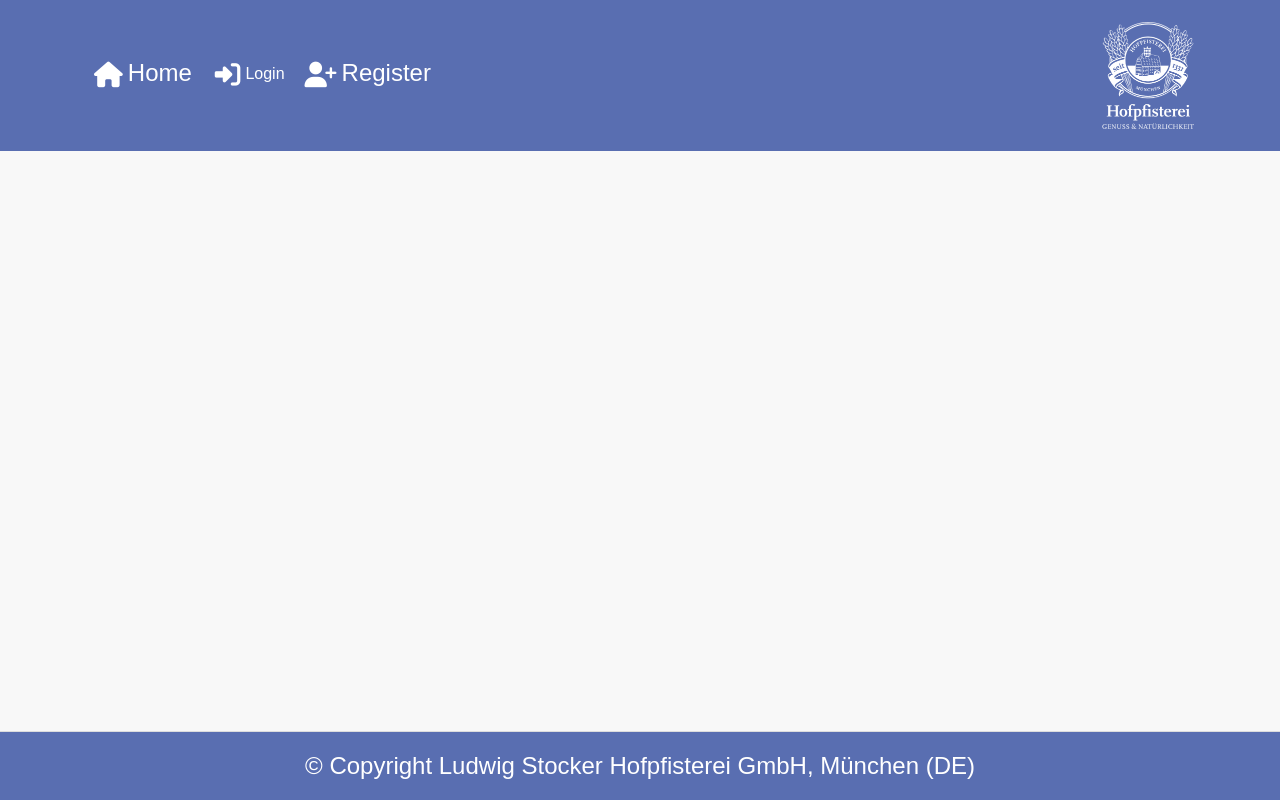
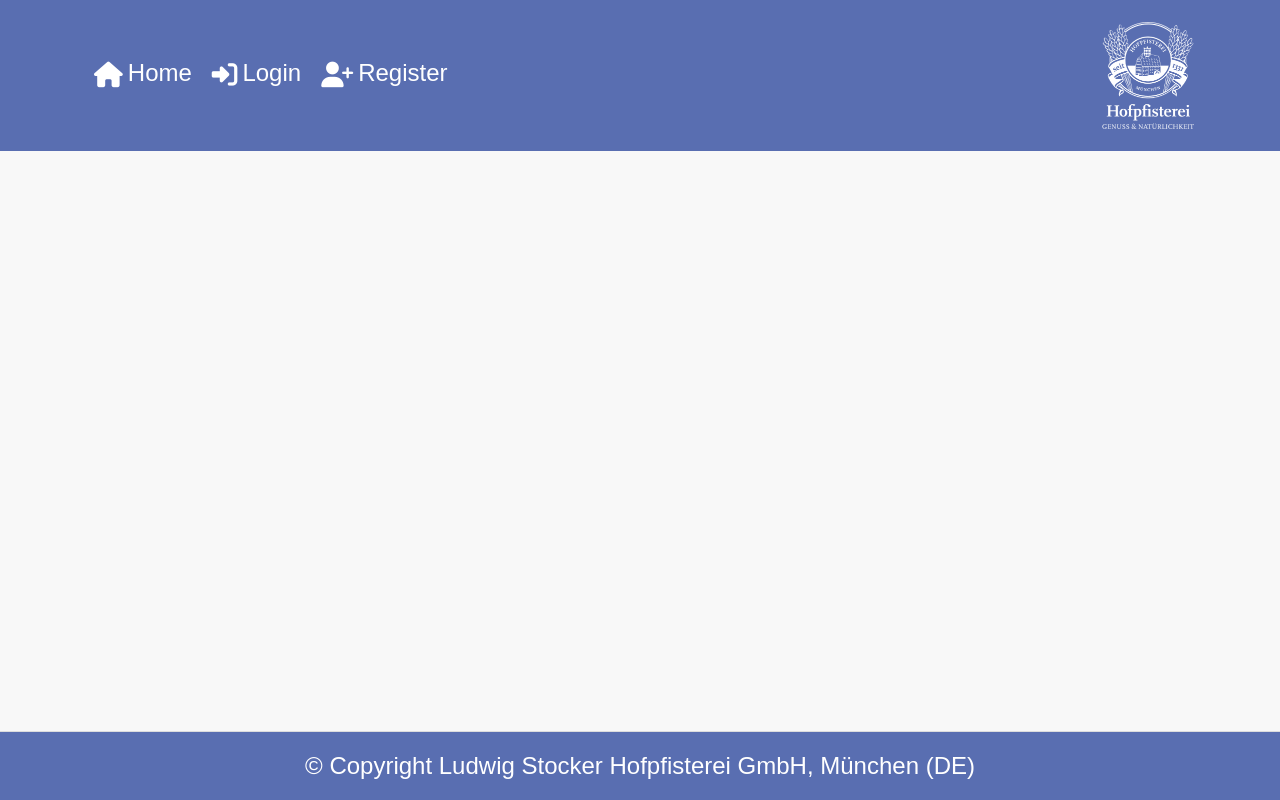
Before and after one commit to diegocardenast/pp5-preorder-system, a React (Create React App) app in the folder bread-preorder-frontend/: page /manage-selling-points in a window 1280 px wide. Built offline with nearby package versions, Linux system fonts and the light colour scheme; no server answers.

Commit message:
fix: test for rendering

```diff
--- a/bread-preorder-frontend/package.json
+++ b/bread-preorder-frontend/package.json
@@ -44,6 +44,7 @@
   },
   "devDependencies": {
     "@babel/plugin-proposal-private-property-in-object": "^7.21.11",
+    "@types/react-router-dom": "^5.3.3",
     "msw": "^0.35.0"
   },
   "proxy": "http://127.0.0.1:8000/"
--- a/bread-preorder-frontend/src/components/Footer.js
+++ b/bread-preorder-frontend/src/components/Footer.js
@@ -1,5 +1,5 @@
 import React from 'react';
-import styles from '../styles/Footer.module.css';
+import '../styles/Footer.module.css';
 
 const Footer = () => {
     return (
--- a/bread-preorder-frontend/src/components/NavBar.js
+++ b/bread-preorder-frontend/src/components/NavBar.js
@@ -43,7 +43,7 @@ const NavBar = () => {
   );
   const loggedOutIcons = (
     <>
-      <Nav.Link as={Link} to="/login" className={styles.userName}>
+      <Nav.Link as={Link} to="/login" className={styles.navOptions}>
         <i className="fa-solid fa-right-to-bracket"></i>Login
       </Nav.Link>
 
--- a/bread-preorder-frontend/src/index.js
+++ b/bread-preorder-frontend/src/index.js
@@ -3,16 +3,15 @@ import ReactDOM from "react-dom";
 import "./index.css";
 import App from "./App";
 import reportWebVitals from "./reportWebVitals";
+import { CurrentUserProvider } from "./context/CurrentUserContext";
 import { BrowserRouter as Router } from "react-router-dom";
-import { CurrentUserProvider } from "./context/CurrentUserContext";
-
 
 ReactDOM.render(
-  <Router>
-      <CurrentUserProvider>
-        <App />
-      </CurrentUserProvider>
-  </Router>,
+  <React.StrictMode>
+    <Router>
+      <App />
+    </Router>
+  </React.StrictMode>,
   document.getElementById("root")
 );
 
```
Also changed, not shown: 1 other file (tests, documents, lock files or other folders).
